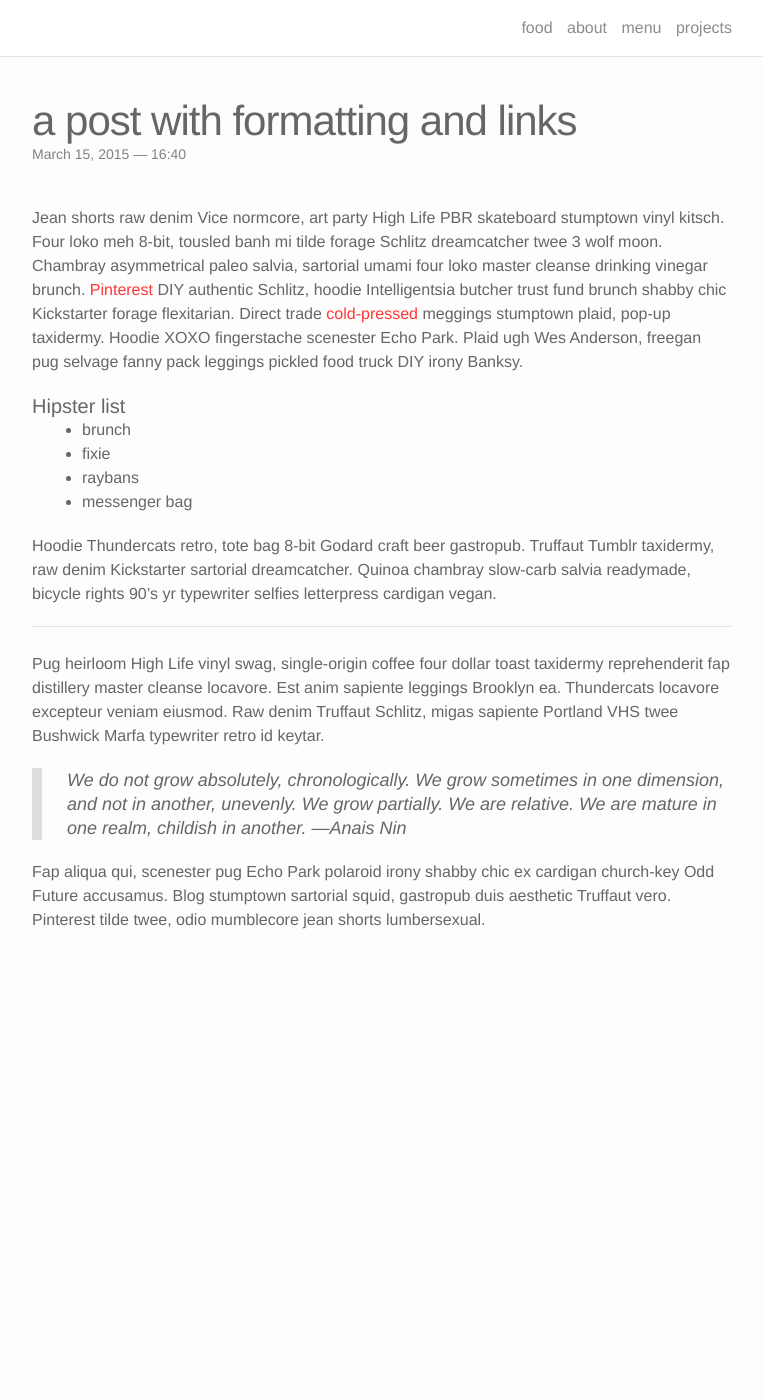
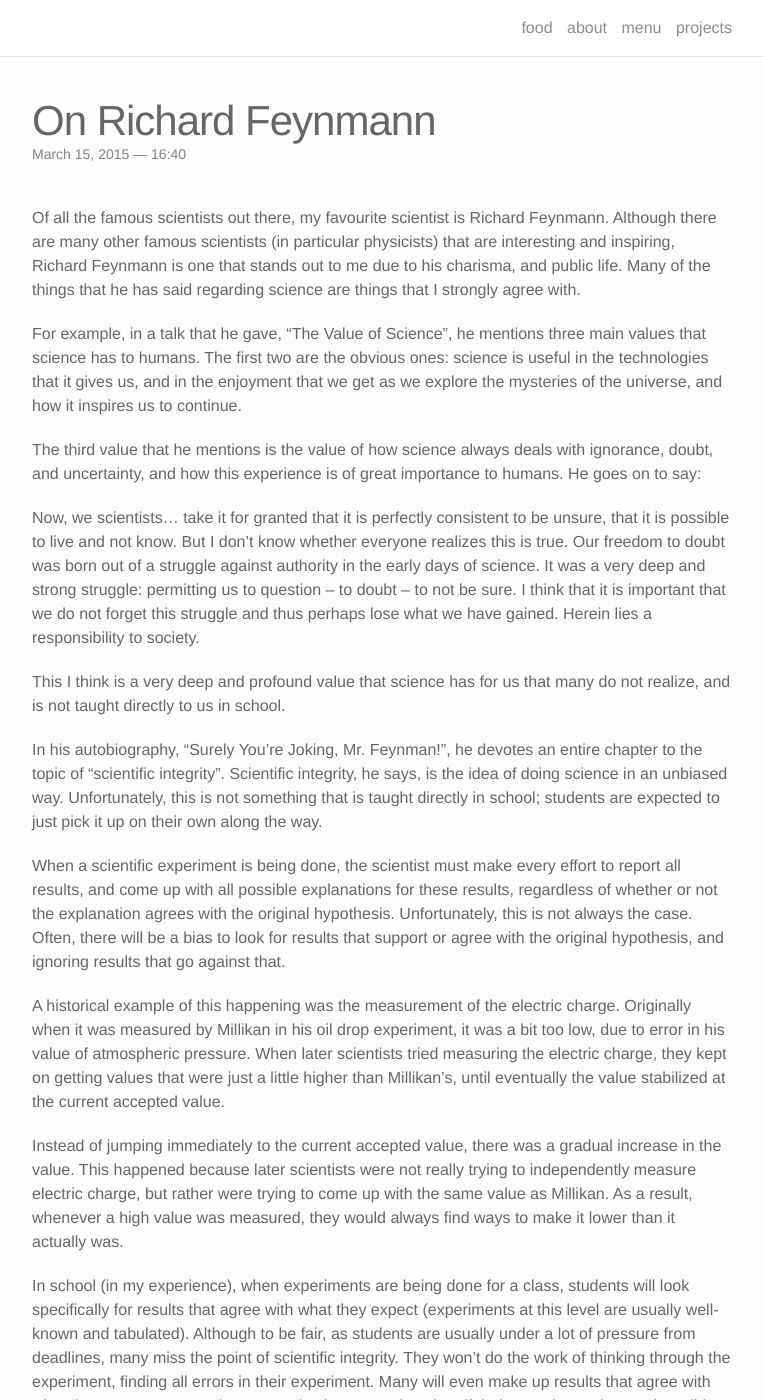
Before and after one commit to LeNPaul/that-hungry-mind, a Jekyll site: the page built from _posts/2015-03-15-title.markdown, in a window 1280 px wide and 1400 px high. Shown: the whole window, without its empty margins (258-1021 px from the left). Built offline with Jekyll 4.4.1, drawn with Linux system fonts in a browser that asks for light colours; nearby versions of some CDN libraries; some of the changed text lies outside the part shown.

Commit message:
Add testing blog posts

```diff
--- a/_portfolio/1_project.markdown
+++ b/_portfolio/1_project.markdown
@@ -1,7 +1,7 @@
 ---
 layout: post
-title: Project
-description: a project with a background image
+title: ApplePy
+description: An n-body physics simulation engine
 img: /img/12.jpg
 ---
 
--- a/_posts/2015-03-15-title.markdown
+++ b/_posts/2015-03-15-title.markdown
@@ -1,28 +1,27 @@
 ---
 layout: post
-title:  a post with formatting and links
+title:  On Richard Feynmann
 date:   2015-03-15 16:40:16
-description: march & april, looking forward to summer
+description: One of my favourite scientists
 ---
-Jean shorts raw denim Vice normcore, art party High Life PBR skateboard stumptown vinyl kitsch. Four loko meh 8-bit, tousled banh mi tilde forage Schlitz dreamcatcher twee 3 wolf moon. Chambray asymmetrical paleo salvia, sartorial umami four loko master cleanse drinking vinegar brunch. <a href="https://www.pinterest.com" target="blank">Pinterest</a> DIY authentic Schlitz, hoodie Intelligentsia butcher trust fund brunch shabby chic Kickstarter forage flexitarian. Direct trade <a href="https://en.wikipedia.org/wiki/Cold-pressed_juice" target="blank">cold-pressed</a> meggings stumptown plaid, pop-up taxidermy. Hoodie XOXO fingerstache scenester Echo Park. Plaid ugh Wes Anderson, freegan pug selvage fanny pack leggings pickled food truck DIY irony Banksy.
+Of all the famous scientists out there, my favourite scientist is Richard Feynmann. Although there are many other famous scientists (in particular physicists) that are interesting and inspiring, Richard Feynmann is one that stands out to me due to his charisma, and public life. Many of the things that he has said regarding science are things that I strongly agree with.
 
-#### Hipster list
-<ul>
-	<li>brunch</li>
-	<li>fixie</li>
-	<li>raybans</li>
-	<li>messenger bag</li>
-</ul>
+For example, in a talk that he gave, "The Value of Science", he mentions three main values that science has to humans. The first two are the obvious ones: science is useful in the technologies that it gives us, and in the enjoyment that we get as we explore the mysteries of the universe, and how it inspires us to continue.
 
-Hoodie Thundercats retro, tote bag 8-bit Godard craft beer gastropub. Truffaut Tumblr taxidermy, raw denim Kickstarter sartorial dreamcatcher. Quinoa chambray slow-carb salvia readymade, bicycle rights 90's yr typewriter selfies letterpress cardigan vegan.
+The third value that he mentions is the value of how science always deals with ignorance, doubt, and uncertainty, and how this experience is of great importance to humans. He goes on to say:
 
-<hr>
-<br/>
-Pug heirloom High Life vinyl swag, single-origin coffee four dollar toast taxidermy reprehenderit fap distillery master cleanse locavore. Est anim sapiente leggings Brooklyn ea. Thundercats locavore excepteur veniam eiusmod. Raw denim Truffaut Schlitz, migas sapiente Portland VHS twee Bushwick Marfa typewriter retro id keytar.
+Now, we scientists… take it for granted that it is perfectly consistent to be unsure, that it is possible to live and not know. But I don’t know whether everyone realizes this is true. Our freedom to doubt was born out of a struggle against authority in the early days of science. It was a very deep and strong struggle: permitting us to question – to doubt – to not be sure. I think that it is important that we do not forget this struggle and thus perhaps lose what we have gained. Herein lies a responsibility to society.
 
-<blockquote>
-	We do not grow absolutely, chronologically. We grow sometimes in one dimension, and not in another, unevenly. We grow partially. We are relative. We are mature in one realm, childish in another.
-	—Anais Nin
-</blockquote>
+This I think is a very deep and profound value that science has for us that many do not realize, and is not taught directly to us in school.
 
-Fap aliqua qui, scenester pug Echo Park polaroid irony shabby chic ex cardigan church-key Odd Future accusamus. Blog stumptown sartorial squid, gastropub duis aesthetic Truffaut vero. Pinterest tilde twee, odio mumblecore jean shorts lumbersexual.
+In his autobiography, "Surely You're Joking, Mr. Feynman!", he devotes an entire chapter to the topic of "scientific integrity". Scientific integrity, he says, is the idea of doing science in an unbiased way. Unfortunately, this is not something that is taught directly in school; students are expected to just pick it up on their own along the way.
+
+When a scientific experiment is being done, the scientist must make every effort to report all results, and come up with all possible explanations for these results, regardless of whether or not the explanation agrees with the original hypothesis. Unfortunately, this is not always the case. Often, there will be a bias to look for results that support or agree with the original hypothesis, and ignoring results that go against that.
+
+A historical example of this happening was the measurement of the electric charge. Originally when it was measured by Millikan in his oil drop experiment, it was a bit too low, due to error in his value of atmospheric pressure. When later scientists tried measuring the electric charge, they kept on getting values that were just a little higher than Millikan's, until eventually the value stabilized at the current accepted value.
+
+Instead of jumping immediately to the current accepted value, there was a gradual increase in the value. This happened because later scientists were not really trying to independently measure electric charge, but rather were trying to come up with the same value as Millikan. As a result, whenever a high value was measured, they would always find ways to make it lower than it actually was.
+
+In school (in my experience), when experiments are being done for a class, students will look specifically for results that agree with what they expect (experiments at this level are usually well-known and tabulated). Although to be fair, as students are usually under a lot of pressure from deadlines, many miss the point of scientific integrity. They won't do the work of thinking through the experiment, finding all errors in their experiment. Many will even make up results that agree with what they expect, or even ignore results that go against that, if their experimental procedure did not go well. This goes against scientific integrity.
+
+In courses like Big Questions, I appreciate that the content is at a level that allows for students to actually enjoy the material, as opposed to worrying about what kind of mark they might get in the course. The vary nature of the course is such that students are questioning the big questions in science, questions that centuries ago were forbidden from being asked (how did the Universe begin, are we at the center of the Universe, where did we all come from, etc). For this reason, I enjoy this course a lot, and wish it was offered as an option for first year students (maybe even mandatory).
```
Also changed, not shown: _posts/2015-05-15-title.markdown (+19 -22 lines).
